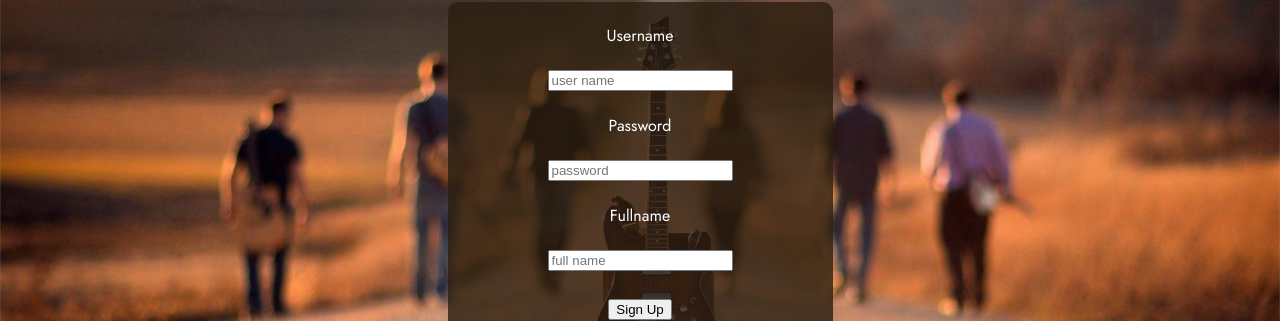
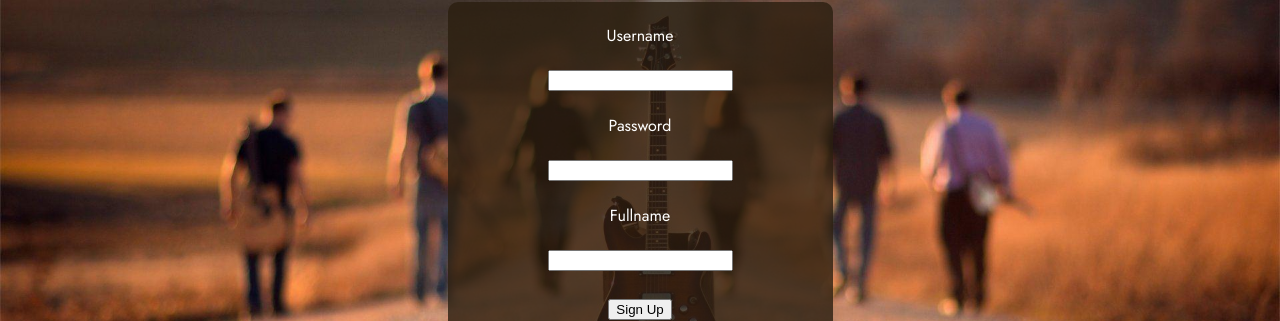
Before and after one commit to team-pink-fairy-armadillo61/band-former-gig-finder, a React app: page /signup in a window 1280 px wide. Shown: the part 321-642 px from the top of the page. Built offline with nearby package versions, Linux system fonts and the light colour scheme; a web font is replaced by a local one.

Commit message:
it worked

```diff
--- a/src/client/routes/Signup.jsx
+++ b/src/client/routes/Signup.jsx
@@ -1,12 +1,13 @@
 import React,  { useState, useEffect }  from 'react';
 import { Link } from 'react-router-dom';
 import '../styles/stylesheet.scss';
+import { useNavigate } from 'react-router-dom';
 
 const Signup = props => {
   const [username , setUsername] = useState('');
   const [password , setPassword] = useState('');
   const [name , setName] = useState('');
-
+  const navigate = useNavigate();
   const changeUsername = e => {
     setUsername(e.target.value);
   };
@@ -25,7 +26,12 @@ const Signup = props => {
       mode: "no-cors",
       body: JSON.stringify({name: name, userName: username, password: password})
     });
-    console.log(result);
+    const output = await result.json();
+    if (output){
+      console.log('result', output)
+      localStorage.setItem('ssid', output.token);
+      setTimeout(navigate('/'), 2000);
+    }
 
   };
 
@@ -39,13 +45,13 @@ const Signup = props => {
       <div className='inner'>
 
           <label htmlFor='userName'>Username</label><br />
-          <input type='text' id='userName' placeholder='user name' value={username} onChange={changeUsername} required></input><br />
+          <input type='text' id='userName'  value={username} onChange={changeUsername} required></input><br />
 
           <label htmlFor='password'>Password</label><br />
-          <input type='password' id='password' placeholder='password' value={password} onChange={changePassword} required></input><br />
+          <input type='password' id='password'  value={password} onChange={changePassword} required></input><br />
 
           <label htmlFor='fullname'>Fullname</label><br />
-          <input type='text' id='fullname' placeholder='full name' value={name} onChange={changeName} ></input><br />
+          <input type='text' id='fullname' value={name} onChange={changeName} ></input><br />
           <button type='submit' onClick={registerUser}>Sign Up</button>
 
 
--- a/src/server/controllers/authController.js
+++ b/src/server/controllers/authController.js
@@ -10,6 +10,7 @@ authController.createAuthJWT = (req, res, next) => {
       const token = jwt.sign({
         id: res.locals.userId,
       }, secret, { expiresIn: '1h'});
+      console.log('into token!');
       res.locals.token = token;
       return next();
     }catch(err) {
--- a/src/server/controllers/userController.js
+++ b/src/server/controllers/userController.js
@@ -109,7 +109,6 @@ userController.getUserByToken = async (req, res, next) => {
 };
 
 userController.addUser = async (req, res, next) => {
-  console.log(req.body)
   try {
     const { name, userName, password } = req.body;
 
@@ -124,7 +123,7 @@ userController.addUser = async (req, res, next) => {
       const addedUser = await model.User.create({ name, userName, password });
       res.locals.addedUser = addedUser;
       res.locals.userId = addedUser._id;
-
+      console.log('add user success', addedUser)
       return next();
     }
   } catch (error) {
--- a/src/server/routes/users.js
+++ b/src/server/routes/users.js
@@ -26,6 +26,7 @@ usersRouter.post(
   userController.addUser,
   authController.createAuthJWT,
   (req, res) => {
+    console.log('final part of route')
     return res.status(200).json({user: res.locals.addedUser, token: res.locals.token});
   });
 
```
